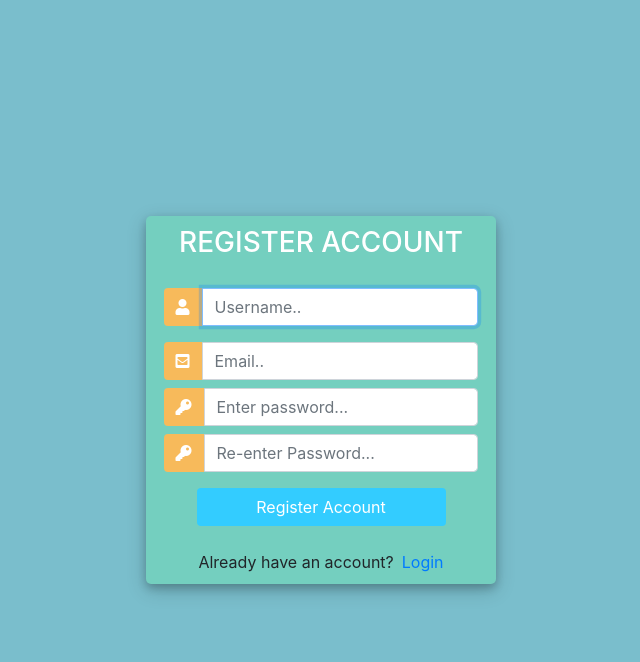
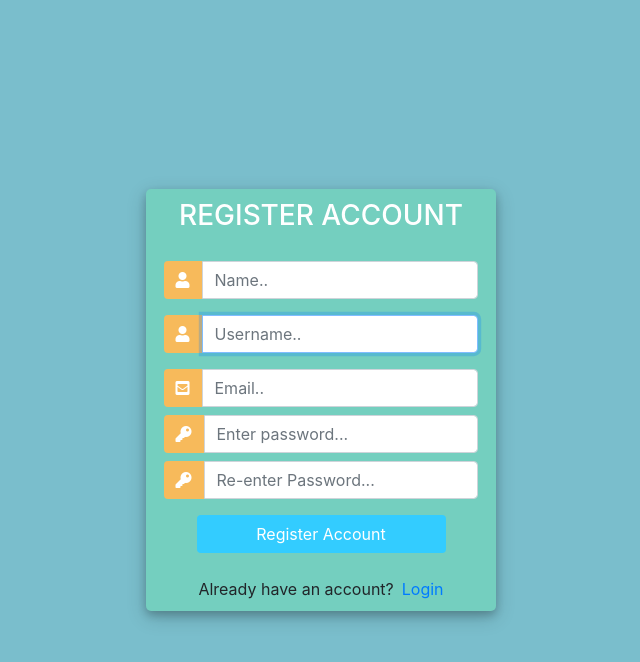
Before and after one commit to KWElites/marker-web, a Django app: page /register/ in a window 1280 px wide. Shown: the top 662 px of the page, without its empty margins (319-959 px from the left). Run offline with Django 3.2, Linux system fonts and the light colour scheme; some libraries are stand-ins or nearby versions.

Commit message:
Added Name to UserProfile | Added Name field in registeration

```diff
--- a/users/forms.py
+++ b/users/forms.py
@@ -1,9 +1,14 @@
-from django.forms import ModelForm
 from django.contrib.auth.forms import UserCreationForm
 from django.contrib.auth.models import User
+from .models import UserProfile
 from django import forms
 
 class CreateUserForm(UserCreationForm):
     class Meta:
         model = User
         fields = ['username','email','password1','password2']
+
+class ProfileForm(forms.ModelForm):
+    class Meta:
+        model = UserProfile
+        fields = ['name']
--- a/users/models.py
+++ b/users/models.py
@@ -5,3 +5,4 @@ from django.contrib.auth.models import User
 class UserProfile(models.Model):
     user = models.OneToOneField(User, on_delete=models.CASCADE)
     avatar = models.ImageField(default = 'profilePics/defaultPP.jpg', upload_to = 'profilePics')
+    name = models.CharField(max_length=20, unique=True, default=None)
--- a/users/templates/users/home.html
+++ b/users/templates/users/home.html
@@ -1,5 +1,5 @@
 {%load static%}
 
-<h1>Home</h1>
+<h1>{{userP.name}}</h1>
 <img src={{userP.avatar.url}}/>
 <span><a href="{% url 'logout' %}">Logout</a></span>
--- a/users/templates/users/register.html
+++ b/users/templates/users/register.html
@@ -81,6 +81,12 @@
 							<div class="input-group-append">
 								<span class="input-group-text"><i class="fas fa-user"></i></span>
 							</div>
+							{{pform.name}}
+						</div>
+						<div class="input-group mb-3">
+							<div class="input-group-append">
+								<span class="input-group-text"><i class="fas fa-user"></i></span>
+							</div>
 							{{form.username}}
 						</div>
 						<div class="input-group mb-2">
@@ -109,6 +115,7 @@
 				</div>
 
                 {{form.errors}}
+				{{pform.errors}}
 				<div class="mt-4">
 					<div class="d-flex justify-content-center links">
 						Already have an account? <a href="{% url 'login' %}" class="ml-2">Login</a>
@@ -124,10 +131,11 @@
 
 		//Query All input fields
 		var form_fields = document.getElementsByTagName('input')
-		form_fields[1].placeholder='Username..';
-		form_fields[2].placeholder='Email..';
-		form_fields[3].placeholder='Enter password...';
-		form_fields[4].placeholder='Re-enter Password...';
+		form_fields[1].placeholder='Name..';
+		form_fields[2].placeholder='Username..';
+		form_fields[3].placeholder='Email..';
+		form_fields[4].placeholder='Enter password...';
+		form_fields[5].placeholder='Re-enter Password...';
 
 
 		for (var field in form_fields){
--- a/users/views.py
+++ b/users/views.py
@@ -4,7 +4,7 @@ from django.contrib.auth.forms import UserCreationForm
 from django.contrib import messages
 from django.contrib.auth import authenticate, login, logout
 from django.contrib.auth.decorators import login_required
-from .forms import CreateUserForm
+from .forms import CreateUserForm, ProfileForm
 
 # Create your views here.
 def loginPage(request):
@@ -30,11 +30,13 @@ def registerPage(request):
     if request.user.is_authenticated:
         return redirect('home')
     form = CreateUserForm()
+    profileForm = ProfileForm()
     if request.method == 'POST':
         form = CreateUserForm(request.POST)
-        if form.is_valid():
+        profileForm = ProfileForm(request.POST)
+        if form.is_valid() and profileForm.is_valid():
             userObj = form.save()
-            defaultProfile = UserProfile(user = userObj)
+            defaultProfile = UserProfile(user = userObj, name = profileForm.cleaned_data.get('name'))
             defaultProfile.save()
             username = form.cleaned_data.get('username')
             messages.success(request,'Account was created for \''+username+'\' successfully')
@@ -42,7 +44,7 @@ def registerPage(request):
             return redirect('login')
 
 
-    context = {'form':form}
+    context = {'form':form, 'pform': profileForm}
     return render(request,'users/register.html',context)
 
 def logoutUser(request):
```
Also changed, not shown: db.sqlite3, users/migrations/0008_userprofile_name.py (added).
